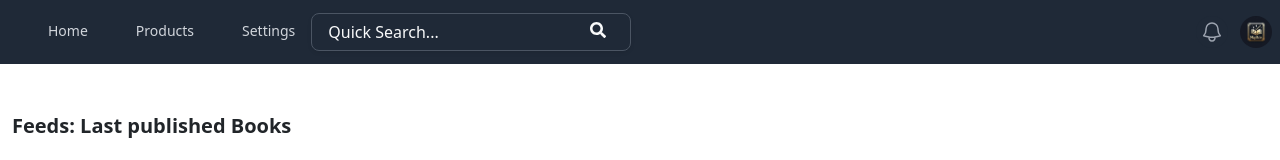
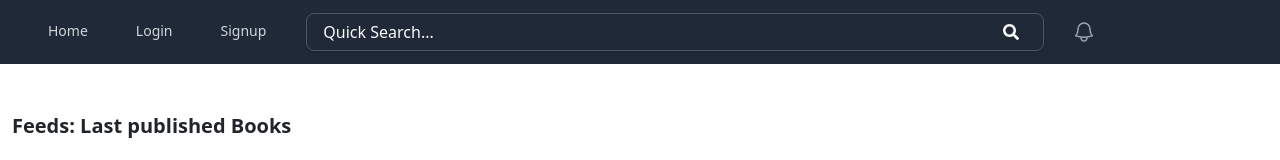
Before and after one commit to mkl007/MAJI-LIBROS, a React (Vite) app in the folder apps/client/: page / in a window 1280 px wide. Shown: the top 160 px of the page. Built offline with nearby package versions, Linux system fonts and the light colour scheme.

Commit message:
NavBar component performed

```diff
--- a/apps/client/src/components/NavBar.component.tsx
+++ b/apps/client/src/components/NavBar.component.tsx
@@ -1,11 +1,16 @@
 import {
     Disclosure,
+    DisclosureButton,
+    DisclosurePanel,
     Menu,
+    MenuButton,
     Transition,
 } from '@headlessui/react'
 import { Bars3Icon, BellIcon, XMarkIcon } from '@heroicons/react/24/outline'
 import { Link } from 'react-router-dom'
 import { SearchInput } from './SearchInput.component'
+import { useAuth } from '../hooks/useAuth'
+
 
 
 const navigation = [
@@ -14,28 +19,36 @@
     { name: 'Settings', href: '/settings', current: false },
 ]
 
+const noLogingNavi = [
+    { name: 'Home', href: '/', current: false },
+    { name: 'Login', href: '/login', current: false },
+    { name: 'Signup', href: '/signup', current: false },
+]
+
 function classNames(...classes: string[]) {
     return classes.filter(Boolean).join(' ')
 }
 
 export const Navbar = () => {
+    const { isLoggedIn } = useAuth()
 
     return (
         <div>
-            <Disclosure as="nav" className="fixed  w-full bg-gray-800 z-50 ">
+            {isLoggedIn ? (
+                <Disclosure as="nav" className="fixed w-full bg-gray-800 z-50 ">
                     {({ open }) => (
                         <>
                             <div className="mx-auto max-w-7xl px-2 sm:px-6 lg:px-8">
                                 <div className="relative flex h-16 items-center justify-between">
                                     <div className="absolute inset-y-0 left-0 flex items-center sm:hidden">
-                                    <Disclosure.Button className="relative inline-flex items-center justify-center rounded-md p-2 text-gray-400 hover:bg-gray-700 hover:text-white focus:outline-none focus:ring-2 focus:ring-inset focus:ring-white">
+                                        <DisclosureButton className="relative inline-flex items-center justify-center rounded-md p-2 text-gray-400 hover:bg-gray-700 hover:text-white focus:outline-none focus:ring-2 focus:ring-inset focus:ring-white">
                                             <span className="sr-only">Open main menu</span>
                                             {open ? (
                                                 <XMarkIcon className="block h-6 w-6" aria-hidden="true" />
                                             ) : (
                                                 <Bars3Icon className="block h-6 w-6" aria-hidden="true" />
                                             )}
-                                    </Disclosure.Button>
+                                        </DisclosureButton>
                                     </div>
                                     <div className="flex flex-1 items-center justify-center sm:items-stretch sm:justify-start">
                                         <div className="flex flex-shrink-0 items-center">
@@ -62,13 +75,8 @@
                                                 ))}
                                             </div>
                                         </div>
-                                    <div className=''>
+                                        <div className='ml-6'>
                                             <SearchInput />
-                                    </div>
-                                    <div className="hidden sm:ml-6 sm:block text-white">
-                                        <div className="flex space-x-4">
-                                            {/* ////something goes here */}
-                                        </div>
                                         </div>
                                     </div>
                                     <div className="absolute inset-y-0 right-0 flex items-center pr-2 sm:static sm:inset-auto sm:ml-6 sm:pr-0">
@@ -81,14 +89,14 @@
                                         </button>
                                         <Menu as="div" className="relative ml-3">
                                             <div>
-                                            <Menu.Button className="relative flex rounded-full bg-gray-800 text-sm focus:outline-none focus:ring-2 focus:ring-white focus:ring-offset-2 focus:ring-offset-gray-800">
+                                                <MenuButton className="relative flex rounded-full bg-gray-800 text-sm focus:outline-none focus:ring-2 focus:ring-white focus:ring-offset-2 focus:ring-offset-gray-800">
                                                     <span className="sr-only">Open user menu</span>
                                                     <img
                                                         className="h-8 w-8 rounded-full"
                                                         src="/logo.jpeg"
                                                         alt="UserLogo"
                                                     />
-                                            </Menu.Button>
+                                                </MenuButton>
                                             </div>
                                             <Transition
                                                 enter="transition ease-out duration-100"
@@ -135,13 +143,12 @@
                                     </div>
                                 </div>
                             </div>
-                        <Disclosure.Panel className="sm:hidden">
+                            <DisclosurePanel className="sm:hidden">
                                 <div className="space-y-1 px-2 pb-3 pt-2">
                                     {navigation.map((item) => (
-                                    <Disclosure.Button
+                                        <Link
                                             key={item.name}
-                                        as="a"
-                                        href={item.href}
+                                            to={item.href}
                                             className={classNames(
                                                 item.current ? 'bg-gray-900 text-white' : 'text-gray-300 hover:bg-gray-700 hover:text-white',
                                                 'block rounded-md px-3 py-2 text-base font-medium'
@@ -149,14 +156,112 @@
                                             aria-current={item.current ? 'page' : undefined}
                                         >
                                             {item.name}
-                                    </Disclosure.Button>
+                                        </Link>
                                     ))}
                                 </div>
-                        </Disclosure.Panel>
+                            </DisclosurePanel>
                         </>
                     )}
                 </Disclosure>
+            ) : (
+                <Disclosure as="nav" className="fixed w-full bg-gray-800 z-50 ">
+                    {({ open }) => (
+                        <>
+                            <div className="mx-auto max-w-7xl px-2 sm:px-6 lg:px-8">
+                                <div className="relative flex h-16 items-center justify-between">
+                                    <div className="absolute inset-y-0 left-0 flex items-center sm:hidden">
+                                        <DisclosureButton className="relative inline-flex items-center justify-center rounded-md p-2 text-gray-400 hover:bg-gray-700 hover:text-white focus:outline-none focus:ring-2 focus:ring-inset focus:ring-white">
+                                            <span className="sr-only">Open main menu</span>
+                                            {open ? (
+                                                <XMarkIcon className="block h-6 w-6" aria-hidden="true" />
+                                            ) : (
+                                                <Bars3Icon className="block h-6 w-6" aria-hidden="true" />
+                                            )}
+                                        </DisclosureButton>
+                                    </div>
+                                    <div className="flex flex-1 items-center justify-center sm:items-stretch sm:justify-start">
+                                        <div className="flex flex-shrink-0 items-center">
+                                            {/* <img
+                                            className="h-8 w-auto"
+                                            src='/logoMaji.webp'
+                                            alt="MajiBooks"
+                                        /> */}
+                                        </div>
+                                        <div className="hidden sm:ml-6 sm:block">
+                                            <div className="flex space-x-4">
+                                                {noLogingNavi.map((item) => (
+                                                    <Link
+                                                        key={item.name}
+                                                        to={item.href}
+                                                        className={classNames(
+                                                            item.current ? 'bg-gray-900 text-white' : 'text-gray-300 hover:bg-gray-700 hover:text-white',
+                                                            'rounded-md px-3 py-2 text-sm font-medium'
+                                                        )}
+                                                        aria-current={item.current ? 'page' : undefined}
+                                                    >
+                                                        {item.name}
+                                                    </Link>
+                                                ))}
+                                            </div>
+                                        </div>
+                                        <div className='w-7/12 ml-6  '>
+                                            <SearchInput />
+                                        </div>
+                                        {/* Aqui deben haber dos componentes, el de las notificaciones,
+                                     y el del profile or user settings */}
+                                        <div className="absolute inset-y-0 right-0 flex space-x-4 items-center  sm:static sm:inset-auto sm:ml-6 sm:pr-0">
+                                            <div className=' flex'>
+                                                <button
+                                                    type="button"
+                                                    className="relative rounded-full bg-gray-800 p-1 text-gray-400 hover:text-white focus:outline-none focus:ring-2 focus:ring-white focus:ring-offset-2 focus:ring-offset-gray-800"
+                                                >
+                                                    <span className="sr-only">View notifications</span>
+                                                    <BellIcon className="h-6 w-6" aria-hidden="true" />
+                                                </button>
+                                            </div>
+                                            {/* Set a component which shows the the user information if user is loggedin, if no show no user and
+                                            a avatar
+                                           */}
+                                            {/* <Menu as="div" className="relative  ">
+                                                <div>
+                                                    <MenuButton className="relative flex rounded-full bg-gray-800 text-sm focus:outline-none focus:ring-2 focus:ring-white focus:ring-offset-2 focus:ring-offset-gray-800">
+                                                        <span className="sr-only">Open user menu</span>
+                                                        <img
+                                                            className="h-8 w-8 rounded-full"
+                                                            src={userIcon}
+                                                            alt="UserLogo"
+                                                        />
+                                                    </MenuButton>
+                                                </div>
+                                            </Menu> */}
+                                        </div>
+                                    </div>
 
+
+                                </div>
+                            </div>
+                            {/* this is the hidden menu */}
+                            <DisclosurePanel className="sm:hidden">
+                                <div className="space-y-1 px-2 pb-3 pt-2">
+                                    {noLogingNavi.map((item) => (
+                                        <Link
+                                            key={item.name}
+                                            to={item.href}
+                                            className={classNames(
+                                                item.current ? 'bg-gray-900 text-white' : 'text-gray-300 hover:bg-gray-700 hover:text-white',
+                                                'block rounded-md px-3 py-2 text-base font-medium'
+                                            )}
+                                            aria-current={item.current ? 'page' : undefined}
+                                        >
+                                            {item.name}
+                                        </Link>
+                                    ))}
+                                </div>
+                            </DisclosurePanel>
+                        </>
+                    )}
+                </Disclosure>
+            )}
         </div>
     );
 };
--- a/apps/client/src/components/SearchInput.component.tsx
+++ b/apps/client/src/components/SearchInput.component.tsx
@@ -3,7 +3,7 @@
 export const SearchInput = () => {
     return (
 
-            <div className="flex items-center w-80 border-1 border-gray-600 rounded-lg bg-gray-800 py-1.5 px-3 shadow-sm sm:leading-6">
+            <div className="flex items-center w-100% border-1 border-gray-600 rounded-lg bg-gray-800 py-1.5 px-3 shadow-sm sm:leading-6">
                 <input
                     id="search"
                     name="search"
@@ -15,10 +15,10 @@
                     className="block w-full bg-gray-800  text-gray-900 placeholder-gray-50 focus:outline-none focus:text-gray-100"
                 />
                 <div className="bb">
-                    <button type="submit">
+                    {/* <button type="submit"> */}
                         <FaSearch className="mr-2 text-gray-50" />
 
-                    </button>
+                    {/* </button> */}
                 </div>
 
         </div>
```
Lines whose indentation alone changed are shown as unchanged.
